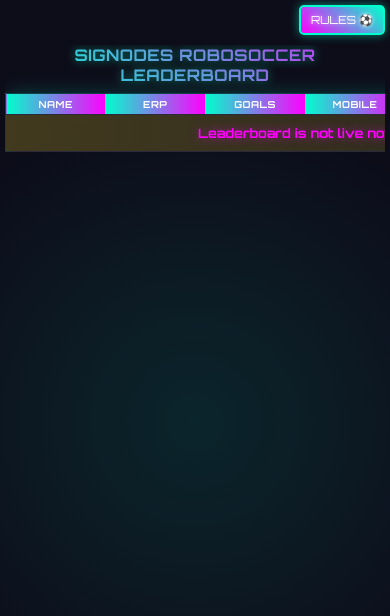
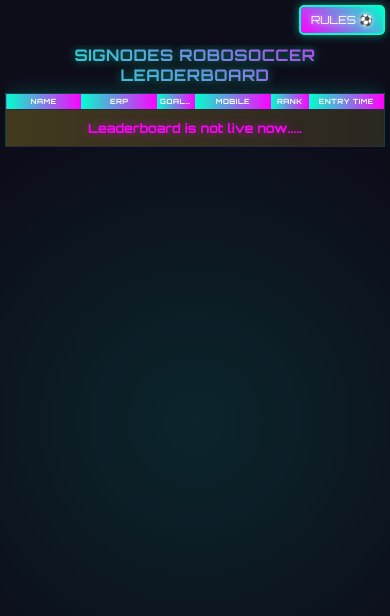
Before and after one commit to shivam-23111/leaderboard, a website: page leaderboard-proxy/public/index.html in a window 390 px wide. Drawn offline with Linux system fonts and the light colour scheme; no server answers.

Commit message:
leaderboard

```diff
--- a/leaderboard-proxy/public/index.html
+++ b/leaderboard-proxy/public/index.html
@@ -76,13 +76,12 @@
         .table-container {
             width: 100%;
             max-width: 800px;
-            margin-top: 50px; /* Space for button */
-            overflow-x: auto; /* Horizontal scroll on mobile */
+            margin-top: 50px;
+            overflow-x: hidden; /* No horizontal scroll */
         }
 
         table {
             width: 100%;
-            min-width: 600px; /* Minimum width to prevent squeezing */
             border-collapse: collapse;
             background: rgba(20, 20, 40, 0.8);
             border-radius: 10px;
@@ -97,8 +96,8 @@
             border-bottom: 1px solid rgba(255, 255, 255, 0.1);
             white-space: nowrap;
             overflow: hidden;
-            text-overflow: ellipsis; /* Truncate long text */
-            width: 16.66%; /* 6 columns = 100/6 */
+            text-overflow: ellipsis;
+            width: 16.66%; /* Equal width for all columns */
         }
 
         th {
@@ -165,10 +164,20 @@
             .table-container {
                 margin-top: 40px;
             }
+            table {
+                width: 100%;
+            }
             th, td {
-                padding: 4px; /* Reduced padding */
-                font-size: 0.6em; /* Slightly larger for readability */
+                padding: 3px; /* Reduced padding */
+                font-size: 0.45em; /* Very small font for mobile */
+                width: 16.66%; /* Keep equal width */
             }
+            th:nth-child(1), td:nth-child(1) { width: 20%; } /* Name - slightly wider */
+            th:nth-child(2), td:nth-child(2) { width: 20%; } /* ERP - slightly wider */
+            th:nth-child(3), td:nth-child(3) { width: 10%; } /* Goals */
+            th:nth-child(4), td:nth-child(4) { width: 20%; } /* Mobile */
+            th:nth-child(5), td:nth-child(5) { width: 10%; } /* Rank */
+            th:nth-child(6), td:nth-child(6) { width: 20%; } /* Entry Time */
         }
 
         .no-data {
```
